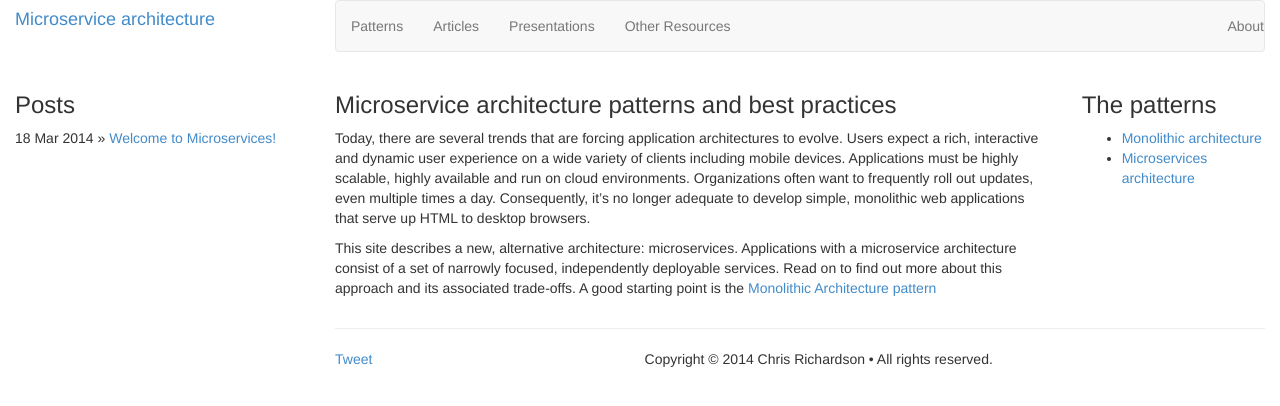
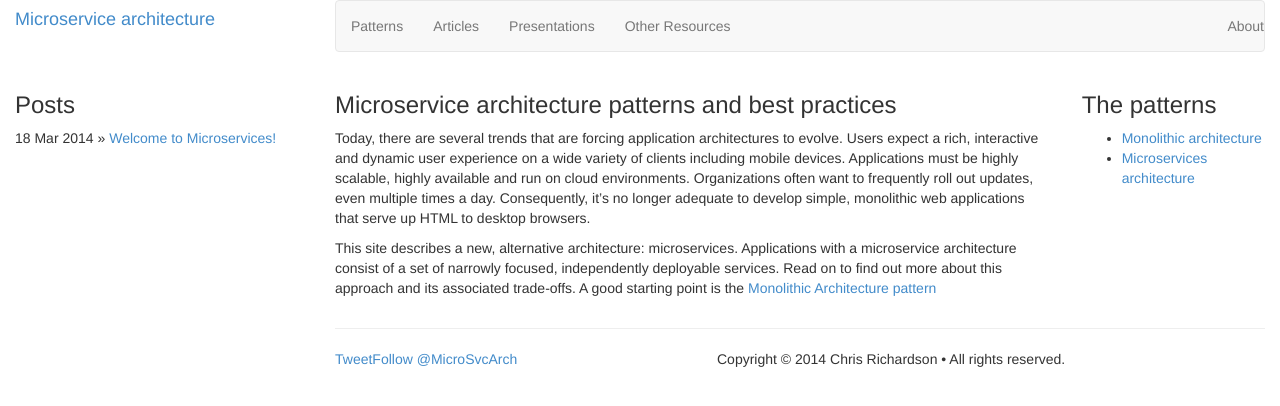
Before and after one commit to joobn72/microservices, a Jekyll site: the page built from index.html, in a window 1280 px wide. Shown: the top 406 px of the page. Built offline with Jekyll 4.4.1, drawn with Linux system fonts in a browser that asks for light colours; Markdown is read by kramdown in place of the engine named in the settings; comment, search, counter and statistics services are not loaded; some of the changed lines change nothing that is shown.

Commit message:
Added twitter follow button

```diff
--- a/_includes/footer.html
+++ b/_includes/footer.html
@@ -3,16 +3,49 @@
     </div>
     <div class="col-xs-9">
         <hr/>
-        <div style="float:left"><a href="https://twitter.com/share" class="twitter-share-button" data-via="crichardson">Tweet</a></div>
-        <script>!function(d,s,id){var js,fjs=d.getElementsByTagName(s)[0],p=/^http:/.test(d.location)?'http':'https';if(!d.getElementById(id)){js=d.createElement(s);js.id=id;js.src=p+'://platform.twitter.com/widgets.js';fjs.parentNode.insertBefore(js,fjs);}}(document, 'script', 'twitter-wjs');</script>
+        <div style="float:left"><a href="https://twitter.com/share" class="twitter-share-button" data-via="crichardson">Tweet</a>
+        </div>
+        <script>!function (d, s, id) {
+            var js, fjs = d.getElementsByTagName(s)[0], p = /^http:/.test(d.location) ? 'http' : 'https';
+            if (!d.getElementById(id)) {
+                js = d.createElement(s);
+                js.id = id;
+                js.src = p + '://platform.twitter.com/widgets.js';
+                fjs.parentNode.insertBefore(js, fjs);
+            }
+        }(document, 'script', 'twitter-wjs');</script>
+
+    <div style="float:left">
+        <a href="https://twitter.com/MicroSvcArch" class="twitter-follow-button" data-show-count="false">Follow
+            @MicroSvcArch</a>
+    </div>
+        <script>!function (d, s, id) {
+            var js, fjs = d.getElementsByTagName(s)[0], p = /^http:/.test(d.location) ? 'http' : 'https';
+            if (!d.getElementById(id)) {
+                js = d.createElement(s);
+                js.id = id;
+                js.src = p + '://platform.twitter.com/widgets.js';
+                fjs.parentNode.insertBefore(js, fjs);
+            }
+        }(document, 'script', 'twitter-wjs');</script>
+
+    <div style="float:none">
         <div style="text-align: center">Copyright © 2014 Chris Richardson • All rights reserved.</div>
     </div>
 </div>
+</div>
 <script>
-    (function(i,s,o,g,r,a,m){i['GoogleAnalyticsObject']=r;i[r]=i[r]||function(){
-        (i[r].q=i[r].q||[]).push(arguments)},i[r].l=1*new Date();a=s.createElement(o),
-            m=s.getElementsByTagName(o)[0];a.async=1;a.src=g;m.parentNode.insertBefore(a,m)
-    })(window,document,'script','//www.google-analytics.com/analytics.js','ga');
+    (function (i, s, o, g, r, a, m) {
+        i['GoogleAnalyticsObject'] = r;
+        i[r] = i[r] || function () {
+            (i[r].q = i[r].q || []).push(arguments)
+        }, i[r].l = 1 * new Date();
+        a = s.createElement(o),
+                m = s.getElementsByTagName(o)[0];
+        a.async = 1;
+        a.src = g;
+        m.parentNode.insertBefore(a, m)
+    })(window, document, 'script', '//www.google-analytics.com/analytics.js', 'ga');
 
     ga('create', 'UA-48996706-2', 'microservices.io');
     ga('send', 'pageview');
```
